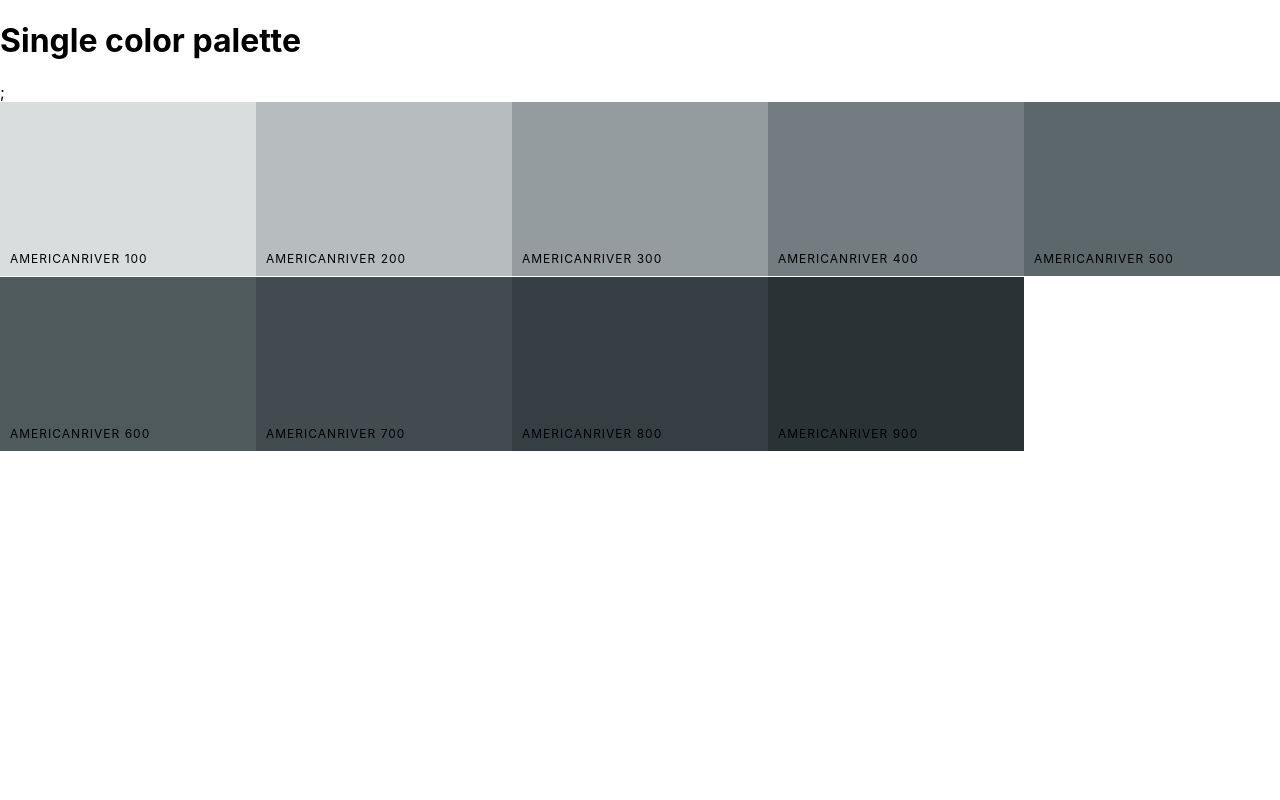
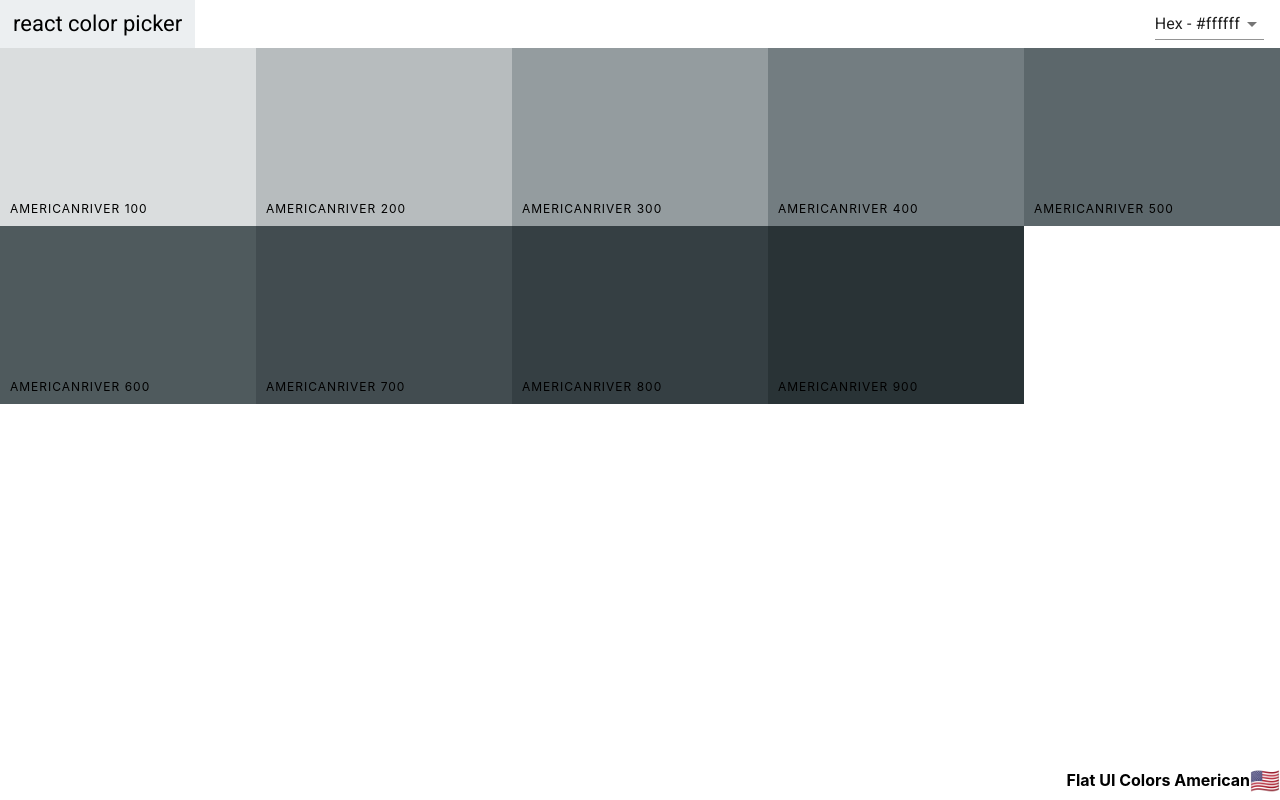
Before and after one commit to CloudBop/boppin-react-colors, a React (Create React App) app: page /palette/flat-ui-colors-american/americanriver in a window 1280 px wide. Built offline with nearby package versions, Linux system fonts and the light colour scheme.

Commit message:
Add navbar and footer to Single Color Palette

```diff
--- a/src/Components/Navbar.js
+++ b/src/Components/Navbar.js
@@ -35,19 +35,21 @@ class Navbar extends Component {
   // state = {  }
 
   render() {
-    const { level, changeLevel } = this.props;
+    const { level, changeLevel, showingAllColors } = this.props;
     const { format } = this.state;
     return (
       <header className="Navbar">
         <div className="logo">
           <Link to="/">react color picker</Link>
         </div>
-        <div className="slider-container">
-          <span> Level: {level} </span>
-          <div className="slider">
-            <Slider defaultValue={level} min={100} max={900} step={100} onAfterChange={changeLevel} />
+        {showingAllColors && (
+          <div className="slider-container">
+            <span> Level: {level} </span>
+            <div className="slider">
+              <Slider defaultValue={level} min={100} max={900} step={100} onAfterChange={changeLevel} />
+            </div>
           </div>
-        </div>
+        )}
         <div className="select-container">
           <Select value={format} onChange={this.handleFormatChange}>
             <MenuItem value="hex">Hex - #ffffff</MenuItem>
@@ -60,7 +62,7 @@ class Navbar extends Component {
           open={this.state.open}
           autoHideDuration={3000}
           message={<span id="message-id">Format changed to {format.toUpperCase()}! </span>}
-          contentProps={{
+          contentprops={{
             'aria-describedby': 'message-id'
           }}
           onClose={this.closeSnackbar}
--- a/src/Components/Palette.js
+++ b/src/Components/Palette.js
@@ -1,6 +1,7 @@
 import React, { Component } from 'react';
 import ColorBox from './ColorBox';
 import Navbar from './Navbar';
+import PaletteFooter from './PaletteFooter';
 import './Palette.css';
 
 class Palette extends Component {
@@ -33,12 +34,9 @@ class Palette extends Component {
 
     return (
       <div className="Palette">
-        <Navbar level={level} changeLevel={this.changeLevel} handleChange={this.changeFormat} />
+        <Navbar level={level} changeLevel={this.changeLevel} handleChange={this.changeFormat} showingAllColors />
         <div className="Palette-colors">{colorBoxes}</div>
-        <footer className="Palette-footer">
-          {paletteName}
-          <span className="emoji"> {emoji} </span>
-        </footer>
+        <PaletteFooter paletteName={paletteName} emoji={emoji} />
       </div>
     );
   }
--- /dev/null
+++ b/src/Components/PaletteFooter.js
@@ -0,0 +1,13 @@
+import React from 'react';
+
+const PaletteFooter = props => {
+  const { paletteName, emoji } = props;
+  return (
+    <footer className="Palette-footer">
+      {paletteName}
+      <span className="emoji"> {emoji} </span>
+    </footer>
+  );
+};
+
+export default PaletteFooter;
--- a/src/Components/PaletteList.js
+++ b/src/Components/PaletteList.js
@@ -1,5 +1,5 @@
 import React, { Component } from 'react';
-import { Link } from 'react-router-dom';
+// import { Link } from 'react-router-dom';
 import MiniPalette from './MiniPalette';
 import { withStyles } from '@material-ui/styles';
 
--- a/src/Components/SingleColorPalette.js
+++ b/src/Components/SingleColorPalette.js
@@ -1,11 +1,18 @@
 import React, { Component } from 'react';
 import ColorBox from './ColorBox';
-
+import Navbar from './Navbar';
+import PaletteFooter from './PaletteFooter';
 class SingleColorPalette extends Component {
   constructor(props) {
     super(props);
     // private from react. | state never changes
     this._shades = this.gatherShades(this.props.palette, this.props.colorId);
+
+    this.state = { format: 'hex' };
+    this.changeFormat = this.changeFormat.bind(this);
+  }
+  changeFormat(value) {
+    this.setState({ format: value });
   }
   gatherShades(palette, colorToFilterBy) {
     let shades = [];
@@ -19,14 +26,17 @@ class SingleColorPalette extends Component {
     return shades.slice(1);
   }
   render() {
+    const { format } = this.state;
+    // const {} = this.props.palette
     // create colorBoxes
     const colorBoxes = this._shades.map(color => (
-      <ColorBox key={color.id} name={color.name} background={color.hex} showLink={false} />
+      <ColorBox key={color.name} name={color.name} background={color[format]} showLink={false} />
     ));
     return (
       <div className="Palette">
-        <h1>Single color palette</h1>;
+        <Navbar handleChange={this.changeFormat} showingAllColors={false} />
         <div className="Palette-colors">{colorBoxes}</div>
+        <PaletteFooter {...this.props.palette} />
       </div>
     );
   }
```
